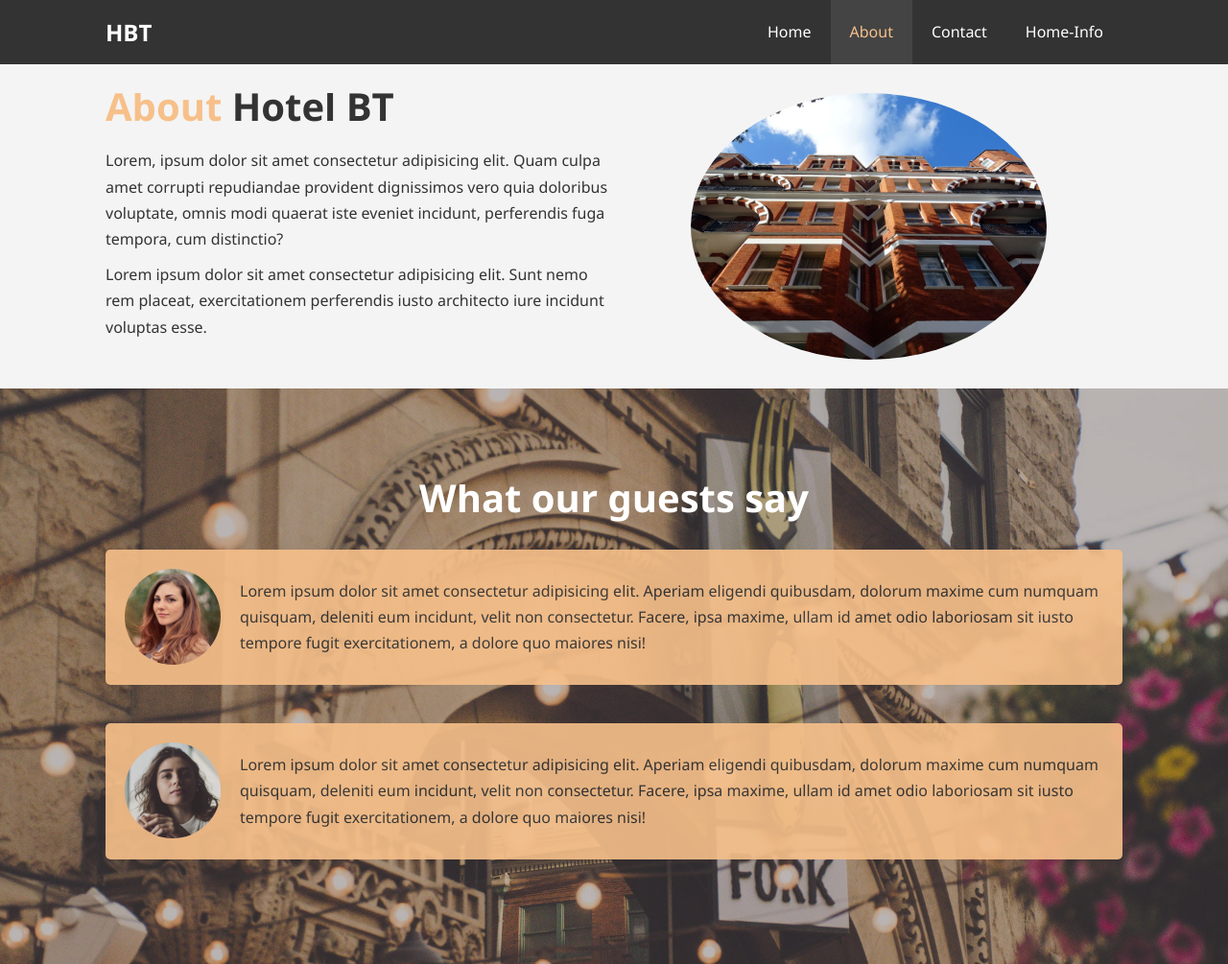
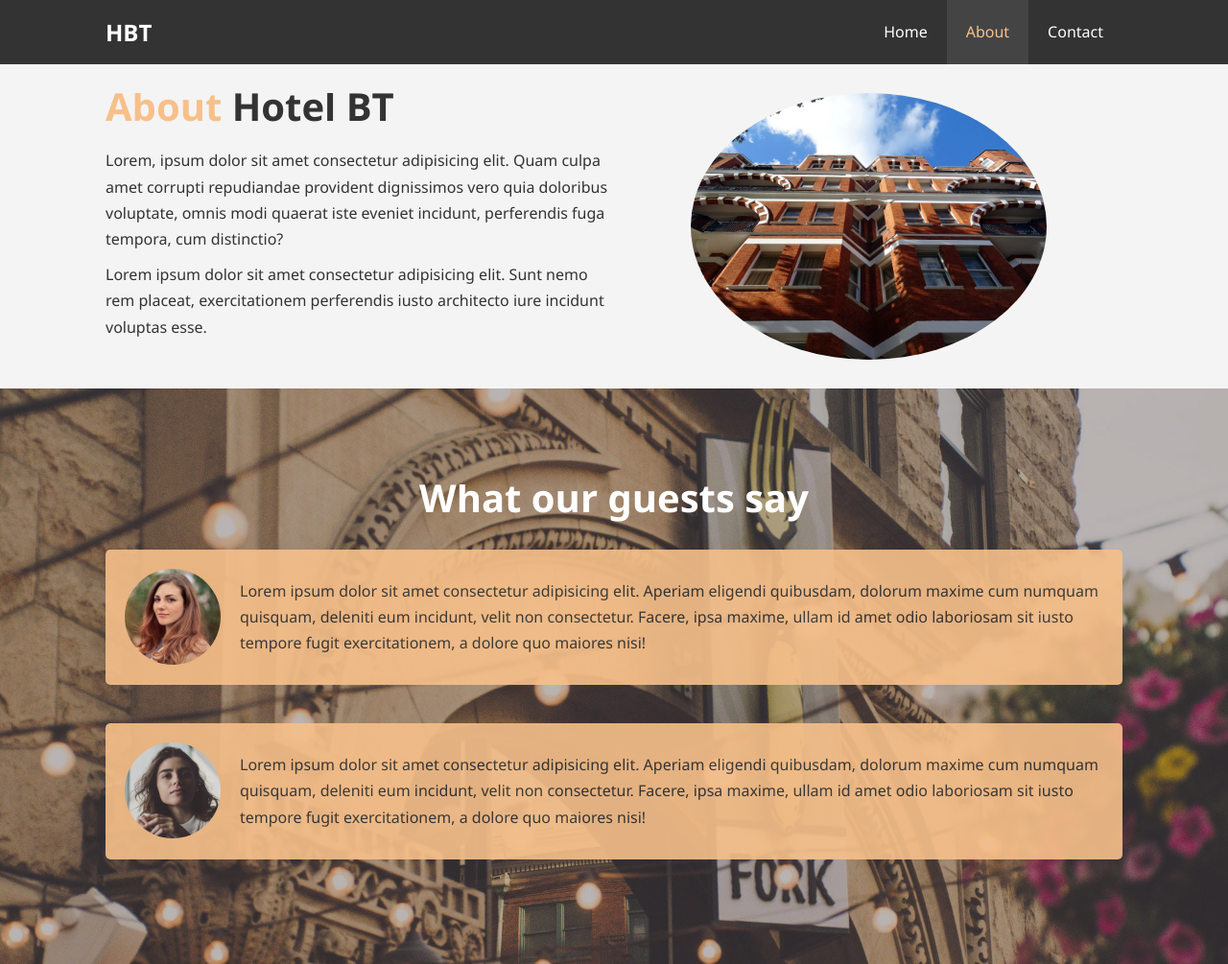
Before and after one commit to nathanjh-28/frontend_exercises, a plain HTML site: page hotel_website/about.html in a window 1280 px wide. Shown: the top 1005 px of the page at 96% size. Drawn offline with Linux system fonts and the light colour scheme.

```diff
--- a/hotel_website/about.html
+++ b/hotel_website/about.html
@@ -32,7 +32,6 @@
                     <li><a href="index.html">Home</a></li>
                     <li><a class="current" href="about.html">About</a></li>
                     <li><a href="contact.html">Contact</a></li>
-                    <li><a href="#home-info">Home-Info</a></li>
                 </ul>
             </div>
         </nav>
```
Also changed, not shown: hotel_website/contact.html (+0 -1 lines), hotel_website/index.html (+0 -1 lines).
